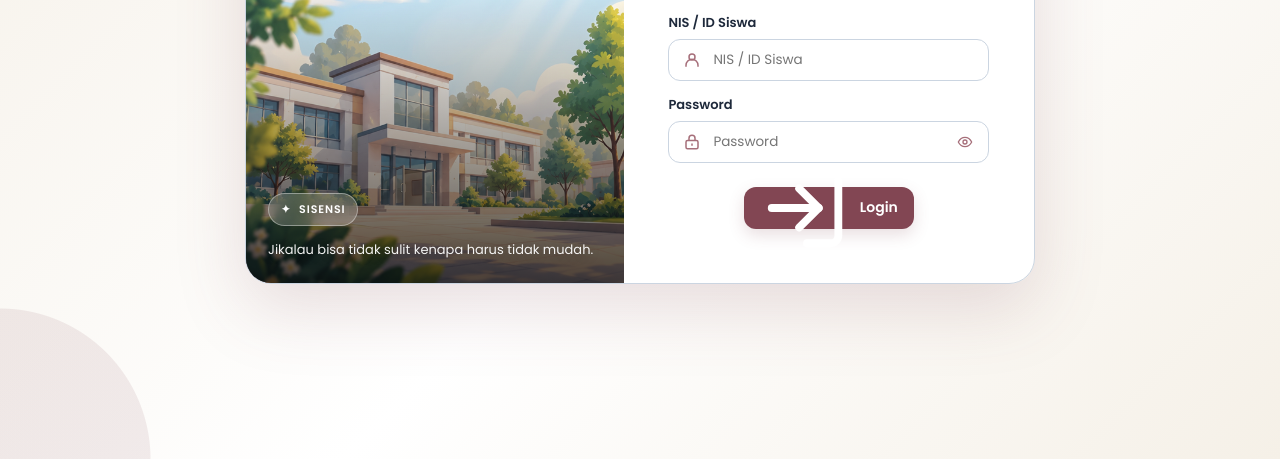
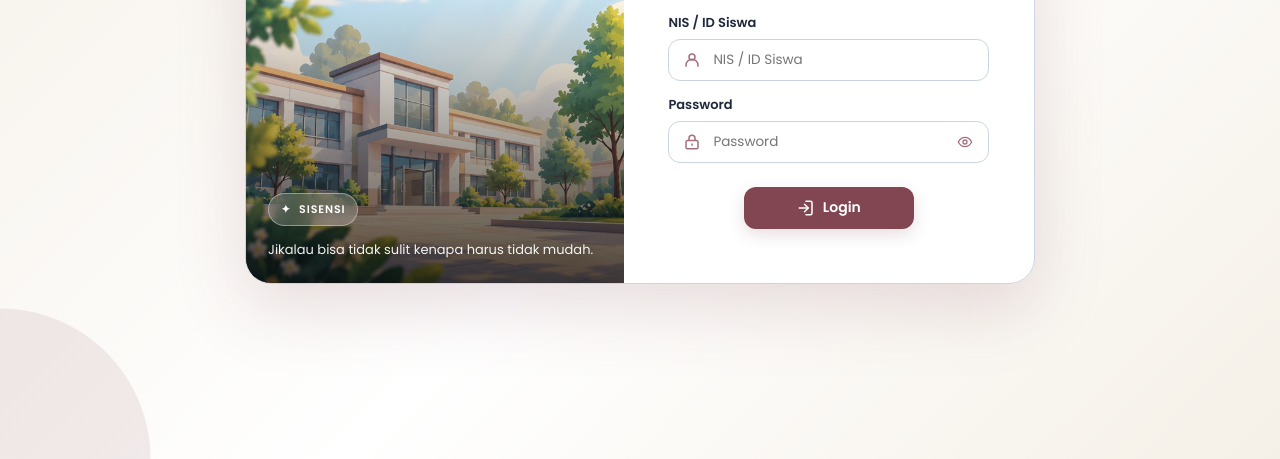
Before and after one commit to sudikahkiranya/presensi-portalsiswa, a plain HTML site: page index.html in a window 1280 px wide. Shown: the part 341-800 px from the top of the page. Drawn offline with Linux system fonts and the light colour scheme; no server answers.

Commit message:
Fix ukuran ikon tombol login

```diff
--- a/css/style.css
+++ b/css/style.css
@@ -1174,9 +1174,36 @@ body.login-body > .container-login {
 .password-toggle:hover { background: var(--bg-page) !important; color: var(--primary) !important; }
 
 .container-login .login-btn {
-  width: 100%; max-width: 170px; margin: 10px auto 0; height: 42px;
-  border-radius: 12px; background: var(--primary) !important;
-  font: 600 14px 'Poppins', sans-serif; box-shadow: 0 6px 16px var(--theme-glow);
+  width: 100%;
+  max-width: 170px;
+  margin: 10px auto 0;
+  padding: 0 20px;
+  height: 42px;
+  min-height: 42px;
+  border: 0;
+  border-radius: 12px;
+  display: inline-flex;
+  align-items: center;
+  justify-content: center;
+  gap: 8px;
+  background: var(--primary) !important;
+  color: #ffffff !important;
+  font: 600 14px 'Poppins', sans-serif;
+  cursor: pointer;
+  box-shadow: 0 6px 16px var(--theme-glow);
+  transition: transform .18s, background .18s, box-shadow .18s;
+}
+
+.container-login .login-btn:hover {
+  transform: translateY(-1px);
+  background: var(--primary-hover) !important;
+  box-shadow: 0 10px 20px var(--theme-glow);
+}
+
+.login-btn svg {
+  width: 18px;
+  height: 18px;
+  flex-shrink: 0;
 }
 
 .container-login .error-msg {
```
